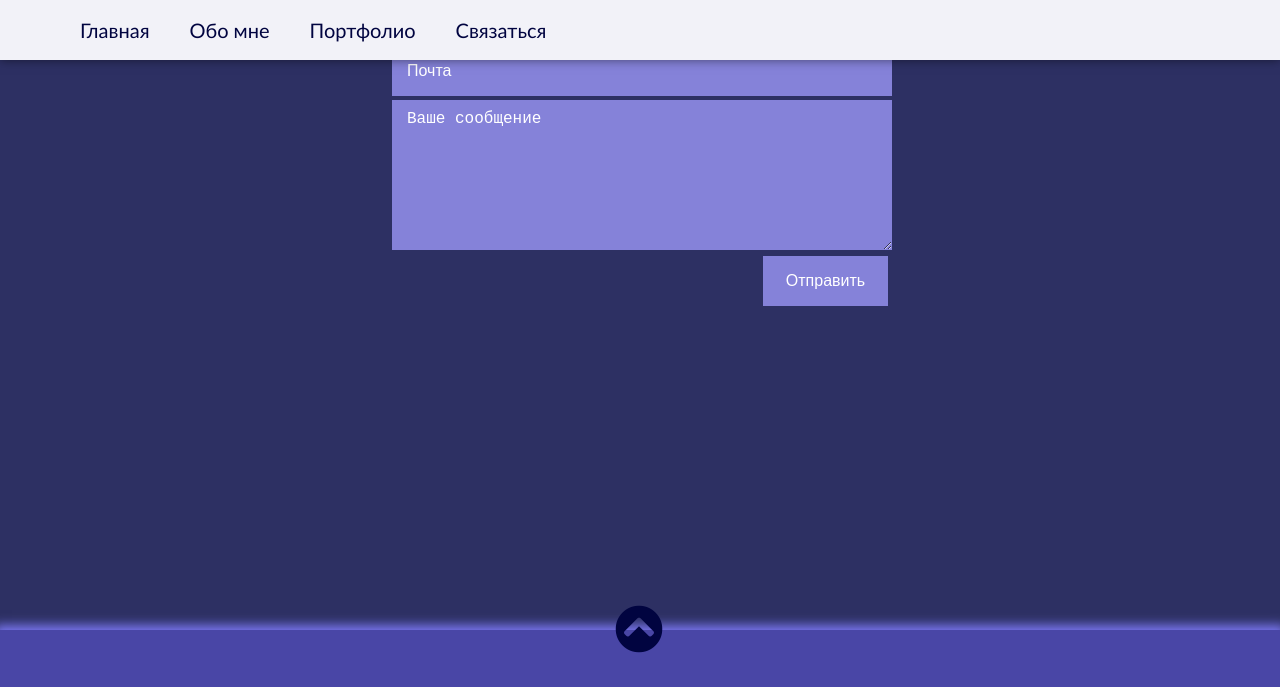
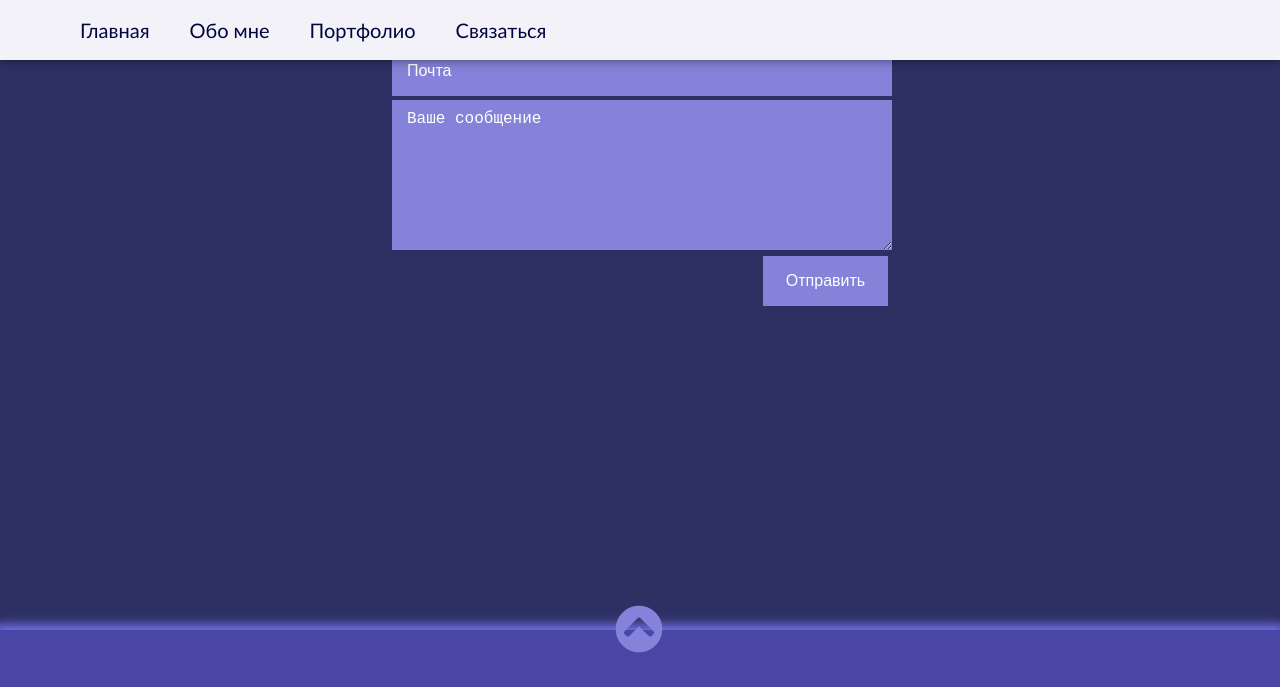
Before and after one commit to lev4ek0/lev4ek0.github.io, a plain HTML site: page index.html in a window 1280 px wide. In both pictures the pointer is over the icon 639 px from the left and 3499 px from the top of the page. Shown: the part 2870-3557 px from the top of the page. Drawn offline with nearby package versions, Linux system fonts and the light colour scheme.

Commit message:
up hower

```diff
--- a/css/style.css
+++ b/css/style.css
@@ -237,6 +237,10 @@ footer {
     left: calc(50% - 25px);
 }
 
+.up:hover {
+    color: #8582D9;
+}
+
 .footer a{
     margin: 0 15px 0 15px;
 }
```
